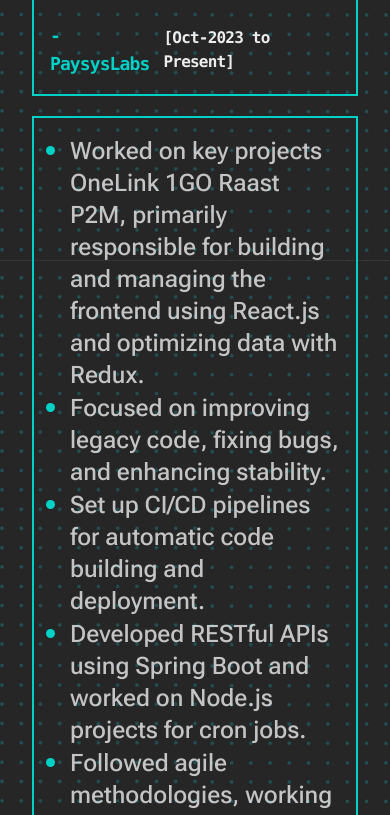
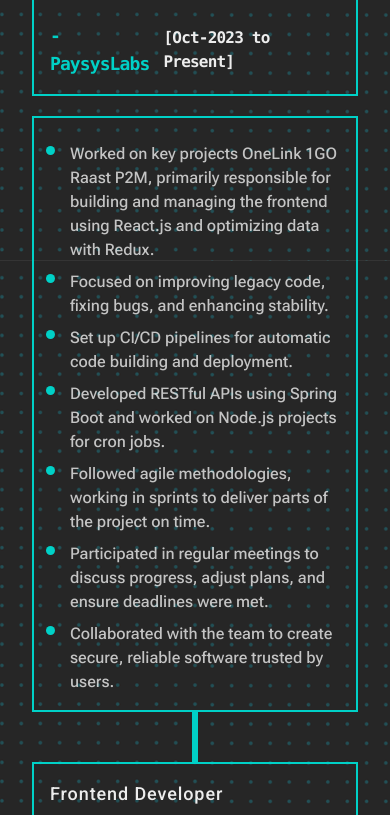
Before and after one commit to labheshwar/personal-portfolio, a React (Vite) app: page / in a window 390 px wide. Shown: the part 4804-5619 px from the top of the page. Built offline with nearby package versions, Linux system fonts and the light colour scheme; a web font is replaced by a local one.

Commit message:
Career card description font size for responsive

```diff
--- a/src/Components/Career.jsx
+++ b/src/Components/Career.jsx
@@ -77,7 +77,7 @@
                       }}
                     >
                       <p
-                        className={`font-robotoFlex text-md md:text-lg lg:text-xl font-medium ${secondaryColor} opacity-80`}
+                        className={`font-robotoFlex text-base md:text-lg lg:text-xl font-medium ${secondaryColor} opacity-80`}
                         style={{
                           listStyleType: 'disc',
                           listStylePosition: 'outside',
```
